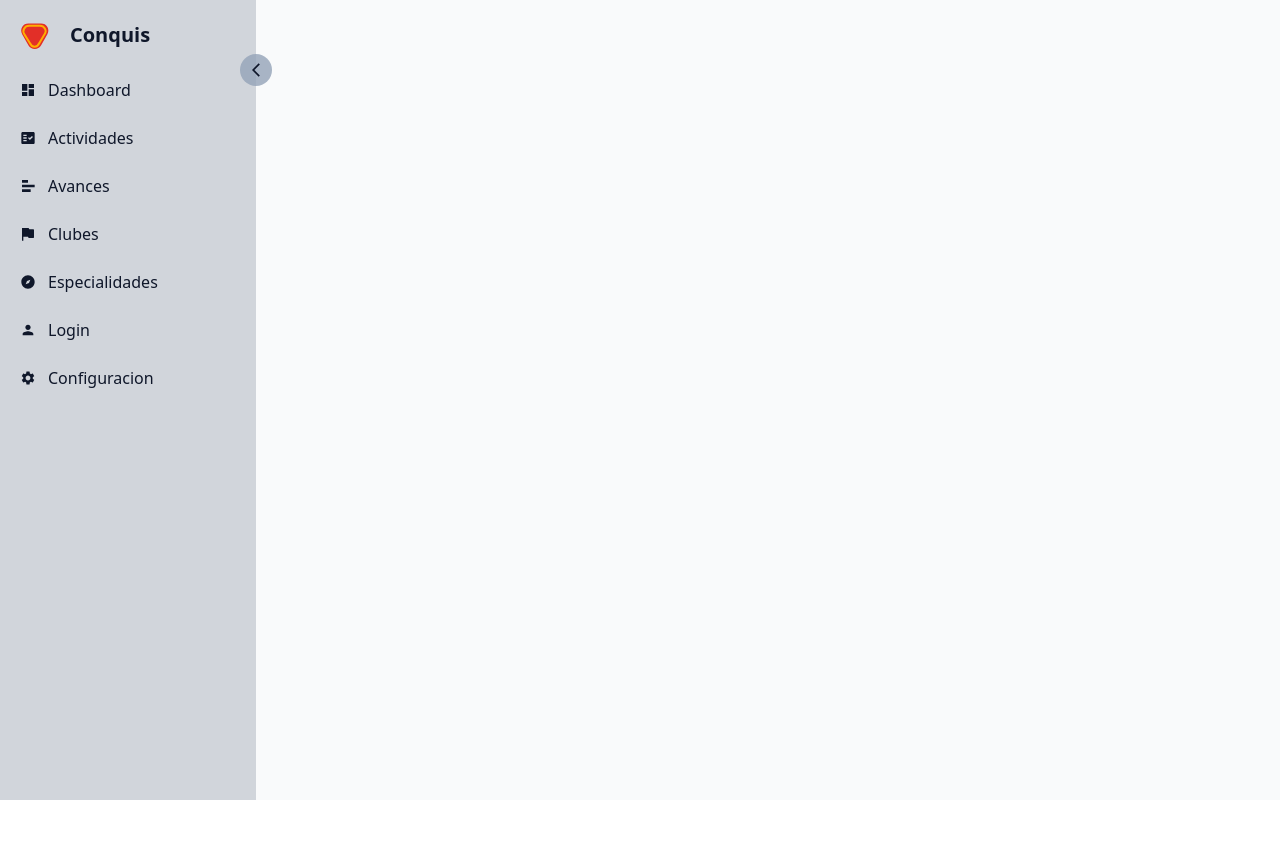
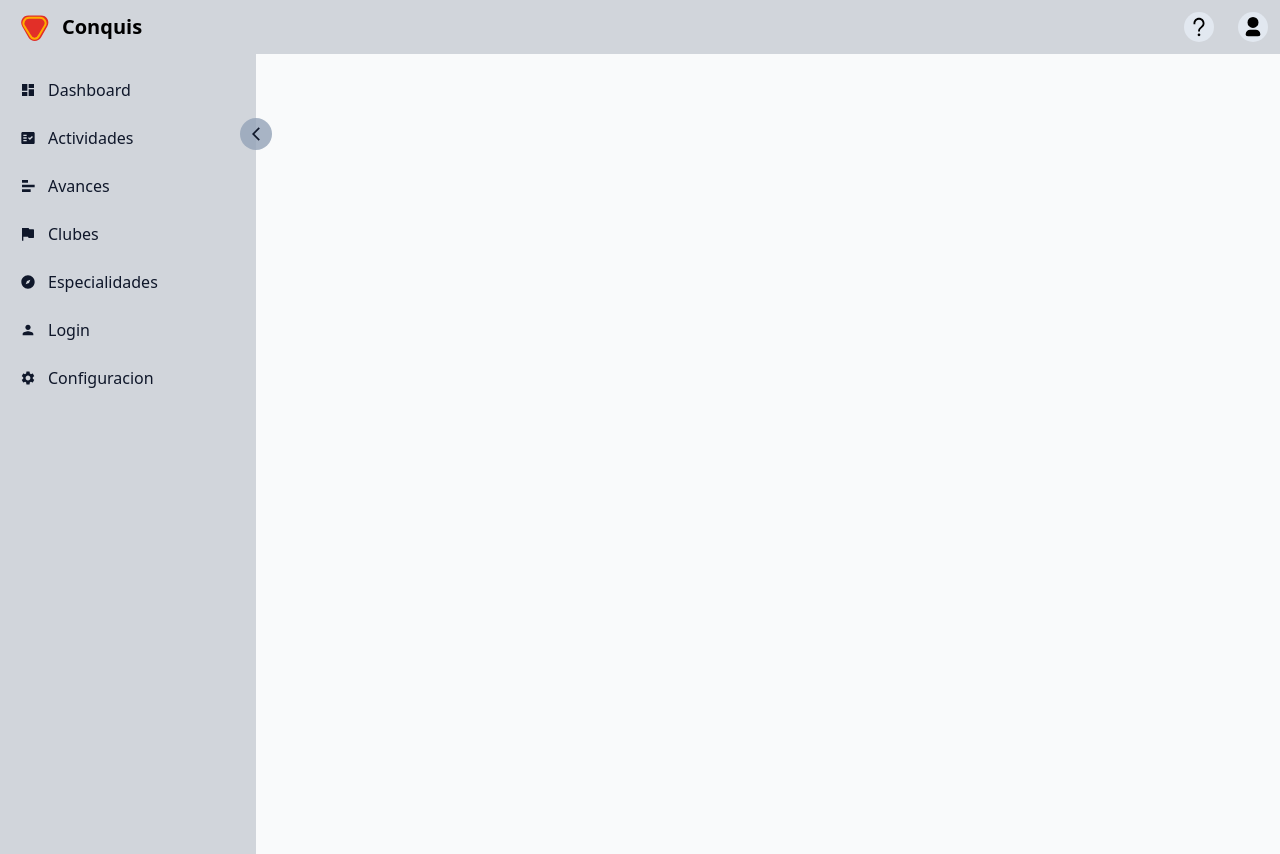
Before and after one commit to drtocino/conquis, a React (Create React App) app: page /login in a window 1280 px wide. Before the commit the page ends 800 px from the top, so only its background shows below. Built offline with nearby package versions, Linux system fonts and the light colour scheme.

Commit message:
Barra de navegacion inicial completa sin funcionalidades

```diff
--- a/src/App.js
+++ b/src/App.js
@@ -4,7 +4,7 @@ import './App.css';
 import Actividades from "./components/Actividades";
 import Dashboard from "./components/Dashboard";
 import { MdDashboard, MdFactCheck, MdOutlineArrowBackIosNew, MdPerson, MdSettings } from 'react-icons/md'
-import { RiBarChartHorizontalFill, RiCompassFill, RiFlagFill } from 'react-icons/ri'
+import { RiBarChartHorizontalFill, RiCompassFill, RiFlagFill, RiQuestionMark, RiUser3Fill, RiUser4Fill } from 'react-icons/ri'
 import Avances from "./components/Avances";
 import {ReactComponent as ConquisLogo} from './assets/Conquis.svg'
 import Clubes from "./components/Clubes";
@@ -12,31 +12,20 @@ import {useCookies} from 'react-cookie'
 import Especialidades from "./components/Especialidades";
 import Login from "./components/Login";
 import Especialidad from "./components/Especialidad";
+import Router from "./Router";
 
 function App() {
-
-  // const handleKeyPress = (event) => {
-  //   if (event.shiftKey === true){
-  //     if(event.key === "S"){
-  //       hideShow();
-  //     }
-  //     console.log(`Key pressed : ${event.key}`)
-  //   }
-  // }
 
   useEffect(() => {
     cookie.sidebar === undefined ? setCookie("sidebar",sideBarOpen,{sameSite: "strict",secure: true}) : setSideBarOpen(cookie.sidebar === "true" ? true : false );
     cookie.theme === undefined ? setCookie("theme", "light",{sameSite: "strict",secure:true}) : console.log("asd");
-    // document.addEventListener("keydown",handleKeyPress)
-    // return () => {
-    //   document.addEventListener("keydown",handleKeyPress)
-    // }
   }, [/* handleKeyPress */])
 
   const [cookie,setCookie] = useCookies(["sidebar","theme"]);
   const [sideBarOpen, setSideBarOpen] = useState(cookie.sidebar === undefined ? true : cookie.sidebar === "true" ? true : false );
   const [settingsOpen, setSettingsOpen] = useState(false);
-
+  const [loggedIn, setLoggedIn] = useState(false);
+  const [options, setOptions] = useState(false);
 
 
   const hideShow = () => {
@@ -56,13 +45,29 @@ function App() {
 
   return (
     <div className={cookie.theme}>
+      <div className="bg-gray-300 dark:bg-gray-900/95 dark:text-white flex flex-wrap justify-between" >
+        <Link className="flex items-center w-64 pl-2" to={"/"}>
+          <ConquisLogo className={`-scale-[0.4] -m-2`}/>
+          <span className={`self-center text-xl font-semibold`}>Conquis</span>
+        </Link>
+        <div className="flex items-center">
+          <div className="flex mx-3" >
+            <RiQuestionMark className={`rounded-full bg-slate-200 dark:bg-slate-800 p-1 my-2`} size={30} />
+            <span></span>
+          </div>
+          <button className="flex mx-3" onClick={() => setOptions(!options)} >
+            <RiUser3Fill className={`rounded-full bg-slate-200 dark:bg-slate-800 p-1 my-2`} size={30} />
+            <span></span>
+          </button>
+          <div className={`${options ? "absolute" : "hidden"} bg-slate-800 top-14 right-1 w-64 px-3 py-2 rounded flex flex-col gap-2`}>
+            <span>Login</span>
+            <span>Contacto</span>
+          </div>
+        </div>
+      </div>
       <div className="bg-gray-50 text-slate-900 dark:bg-gray-900 dark:text-white">
         <aside className={`${sideBarOpen ? "w-64" : "w-[4.5rem]"} h-full bg-gray-300 dark:bg-gray-800 fixed `} >
-          <Link className="flex items-center -mb-4 " to={"/"}>
-            <ConquisLogo className={`${sideBarOpen ? "" : "mx-auto"} -scale-[0.4]`}/>
-            <span className={`${sideBarOpen ? "self-center text-xl font-semibold whitespace-nowrap" : "hidden"} `}>Conquis</span>
-          </Link>
-          <button onClick={() => hideShow()} className="bg-slate-400/80 dark:bg-slate-700 absolute -right-4 rounded-full px-2 py-2"><MdOutlineArrowBackIosNew className={`${sideBarOpen ? "rotate-0" : "rotate-[540deg]"} arrow`} /></button>
+
           <div className="overflow-y-auto py-4 px-3 bg-gray-300 dark:bg-gray-800">
             <ul className="space-y-2">
               <li className="h-10">
@@ -71,6 +76,7 @@ function App() {
                   <span className={`${sideBarOpen ? "ml-3" : "ml-0 hidden"}`}>Dashboard</span>
                 </Link>
               </li>
+              <button onClick={() => hideShow()} className="bg-slate-400/80 dark:bg-slate-700 absolute -right-4 rounded-full px-2 py-2"><MdOutlineArrowBackIosNew className={`${sideBarOpen ? "rotate-0" : "rotate-[540deg]"} arrow`} /></button>
               <li className="h-10">
                 <Link className="flex items-center p-2 text-base h-full rounded-lg hover:bg-gray-400 dark:hover:bg-gray-700" to={"actividades"}>
                   <MdFactCheck className={`${sideBarOpen ? "" : "mx-auto"}`}/>
@@ -125,16 +131,7 @@ function App() {
           </div>
         </aside>
         <div className={`${sideBarOpen ? "ml-64" : "ml-[4.5rem]"} min-h-screen sidebar pl-6 p-3`}>
-          <Routes  >
-            <Route path="/" element={<Dashboard/>} />
-            <Route path="actividades" element={<Actividades/>} />
-            <Route path="avances" element={<Avances />} />
-            <Route path="clubes" element={<Clubes />} />
-            <Route path="especialidades" element={<Especialidades />} />
-            <Route path="especialidades/:nombre" element={<Especialidades />} />
-            <Route path="especialidades/:nombre/:especialidad" element={<Especialidad />} />
-            <Route path="login" element={<Login />} />
-          </Routes>
+          <Router/>
         </div>
       </div>
     </div>
--- /dev/null
+++ b/src/Router.js
@@ -0,0 +1,27 @@
+import { Route, Routes } from "react-router-dom"
+import Dashboard from "./components/Dashboard";
+import Actividades from "./components/Actividades";
+import Avances from "./components/Avances";
+import Clubes from "./components/Clubes";
+import Especialidades from "./components/Especialidades";
+import Especialidad from "./components/Especialidad";
+import Login from "./components/Login";
+
+const Router = () => {
+
+    return (
+        <Routes >
+            <Route path="/" element={<Dashboard/>} />
+            <Route path="actividades" element={<Actividades/>} />
+            <Route path="avances" element={<Avances />} />
+            <Route path="clubes" element={<Clubes />} />
+            <Route path="especialidades" element={<Especialidades />} />
+            <Route path="especialidades/:nombre" element={<Especialidades />} />
+            <Route path="especialidades/:nombre/:especialidad" element={<Especialidad />} />
+            <Route path="login" element={<Login />} />
+        </Routes>
+
+    )
+}
+
+export default Router;
--- a/src/components/Login.js
+++ b/src/components/Login.js
@@ -7,7 +7,6 @@ const Login = () => {
     // const REACT_GOOGLE_AUTH = "965906568095-71mcrc2ge14hk8pp7ln65v4n5kb7cpdf.apps.googleusercontent.com";
     return (
     <div>
-        <GoogleOAuthProvider clientId="965906568095-71mcrc2ge14hk8pp7ln65v4n5kb7cpdf.apps.googleusercontent.com">
       <GoogleLogin
         onSuccess={credentialResponse => {
           console.log(credentialResponse);
@@ -16,7 +15,6 @@ const Login = () => {
           console.log('Login Failed');
         }}
       />
-        </GoogleOAuthProvider>
     </div>
     )
 }
--- a/src/index.js
+++ b/src/index.js
@@ -5,13 +5,16 @@ import App from './App';
 import reportWebVitals from './reportWebVitals';
 import { BrowserRouter } from 'react-router-dom';
 import {CookiesProvider} from 'react-cookie'
+import { GoogleOAuthProvider } from '@react-oauth/google';
 
 const root = ReactDOM.createRoot(document.getElementById('root'));
 root.render(
   <CookiesProvider>
+    <GoogleOAuthProvider clientId="965906568095-71mcrc2ge14hk8pp7ln65v4n5kb7cpdf.apps.googleusercontent.com">
   <BrowserRouter >
     <App />
   </BrowserRouter>
+  </GoogleOAuthProvider>
   </CookiesProvider>
 );
 
```
Lines whose indentation alone changed are shown as unchanged.
